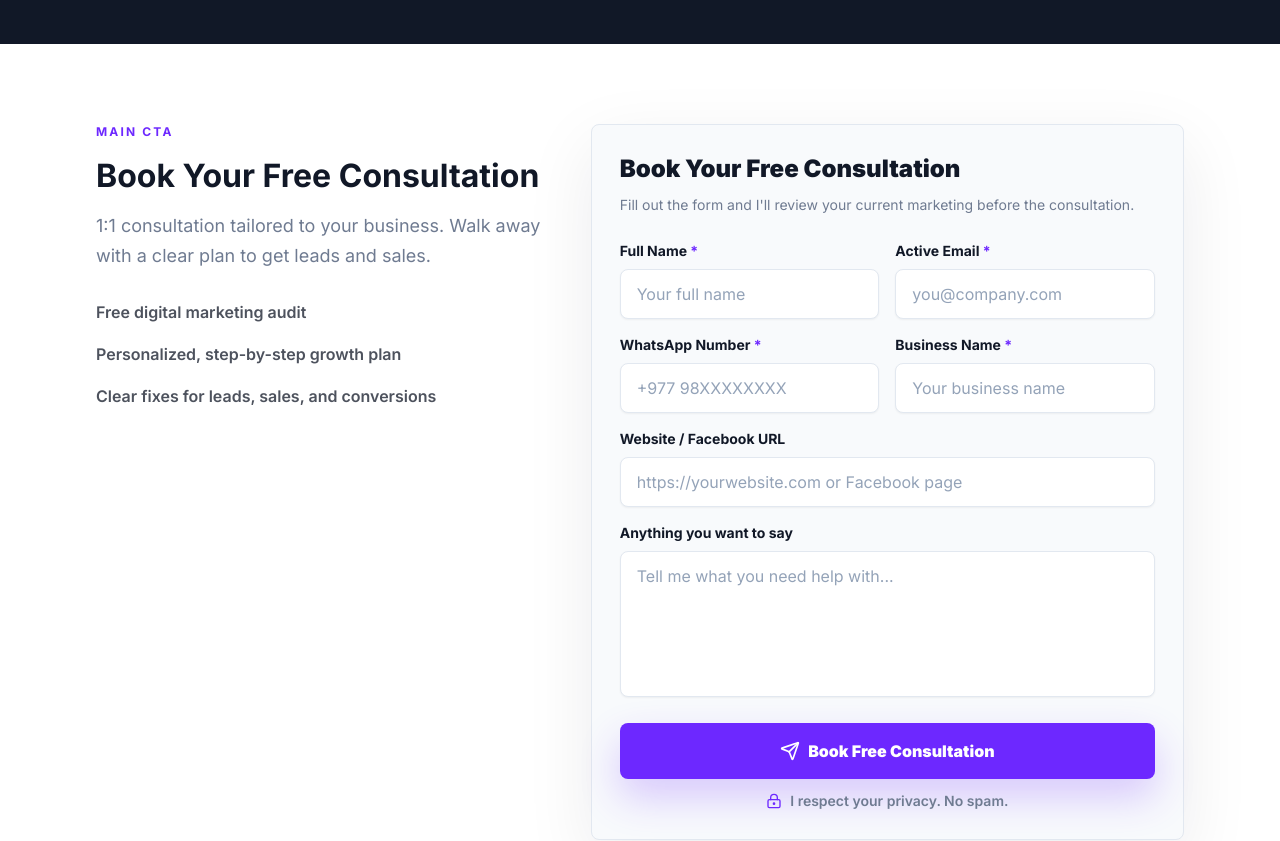
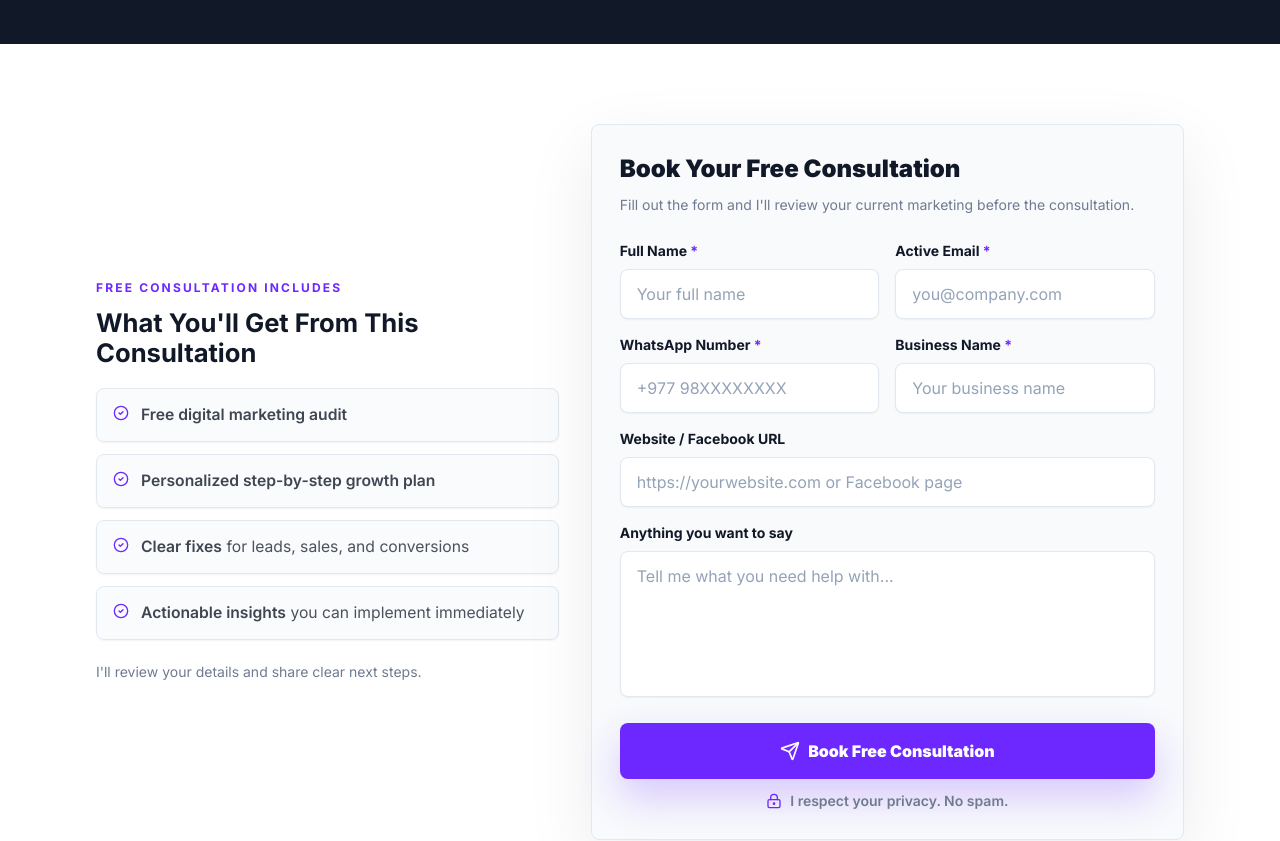
Before and after one commit to leosubrat/free-consultation-landing-page, a Next.js app: page / in a window 1280 px wide. Shown: the part 2560-3401 px from the top of the page. Built offline with nearby package versions, Linux system fonts and the light colour scheme; a web font is replaced by a local one.

Commit message:
Enhance final CTA left section with stronger heading and premium checklist styling

```diff
--- a/components/CTAForm.tsx
+++ b/components/CTAForm.tsx
@@ -2,7 +2,7 @@
 
 import { FormEvent, useMemo, useState } from "react";
 import { useRouter } from "next/navigation";
-import { LockKeyhole, Send } from "lucide-react";
+import { CheckCircle2, LockKeyhole, Send } from "lucide-react";
 
 type FormValues = {
   fullName: string;
@@ -81,21 +81,34 @@ export default function CTAForm() {
 
   return (
     <section id="consultation-form" className="bg-white py-16 sm:py-20">
-      <div className="section-shell grid gap-8 lg:grid-cols-[0.78fr_1fr] lg:items-start">
-        <div className="lg:sticky lg:top-10">
-          <p className="eyebrow mb-4">Main CTA</p>
-          <h2 className="max-w-[38rem] text-[clamp(1.6rem,2.5vw,2.2rem)] font-bold leading-[1.22] text-ink">
-            Book Your Free Consultation
-          </h2>
-          <p className="mt-4 max-w-xl text-lg leading-[1.65] text-muted">
-            1:1 consultation tailored to your business. Walk away with a clear plan to
-            get leads and sales.
+      <div className="section-shell grid gap-8 lg:grid-cols-[0.78fr_1fr] lg:items-center">
+        <div>
+          <p className="eyebrow mb-3">Free consultation includes</p>
+          <p className="mb-5 max-w-md text-[clamp(1.35rem,2vw,1.75rem)] font-bold leading-[1.18] text-ink">
+            What You&apos;ll Get From This Consultation
           </p>
-          <ul className="mt-7 space-y-3.5 text-base font-semibold leading-7 text-ink/75">
-            <li>Free digital marketing audit</li>
-            <li>Personalized, step-by-step growth plan</li>
-            <li>Clear fixes for leads, sales, and conversions</li>
+          <ul className="space-y-3 text-[0.98rem] font-normal leading-7 text-ink/75">
+            {[
+              ["Free digital marketing audit", ""],
+              ["Personalized step-by-step growth plan", ""],
+              ["Clear fixes", "for leads, sales, and conversions"],
+              ["Actionable insights", "you can implement immediately"]
+            ].map((item) => (
+              <li
+                key={item.join(" ")}
+                className="flex items-start gap-3 rounded-[8px] border border-slate-200 bg-slate-50/70 px-4 py-3 shadow-sm"
+              >
+                <CheckCircle2 className="mt-1 h-4 w-4 flex-none text-violet-brand" />
+                <span>
+                  <span className="font-semibold text-ink/80">{item[0]}</span>
+                  {item[1] ? ` ${item[1]}` : ""}
+                </span>
+              </li>
+            ))}
           </ul>
+          <p className="mt-5 max-w-md text-sm font-normal leading-6 text-muted">
+            I&apos;ll review your details and share clear next steps.
+          </p>
         </div>
 
         <form
```
